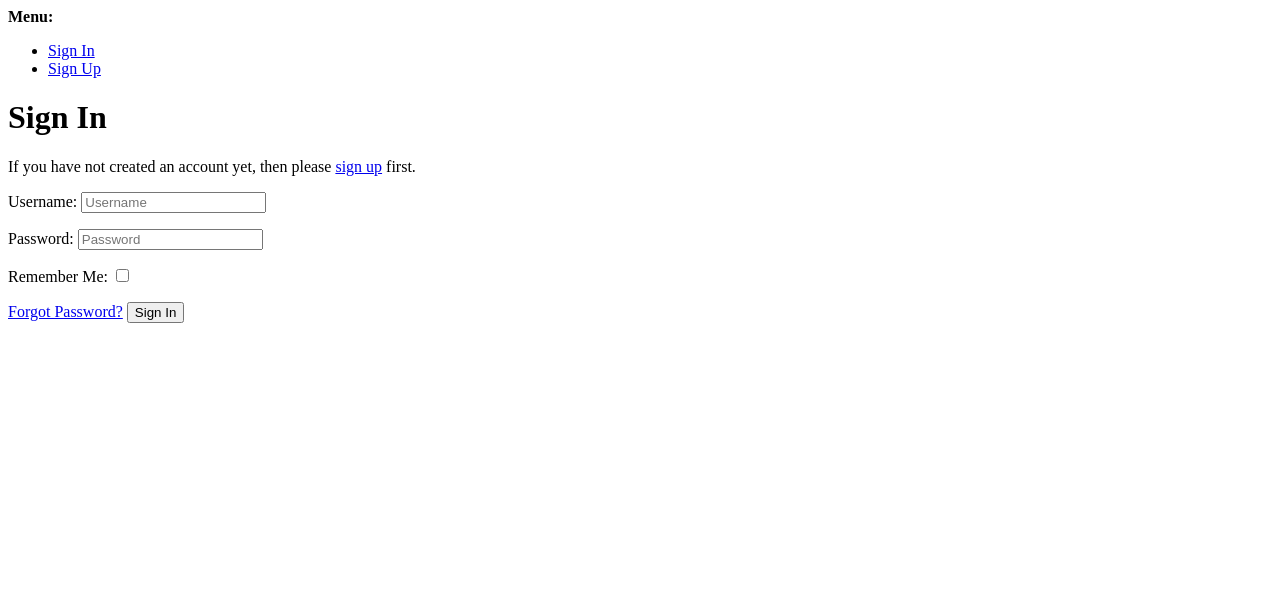
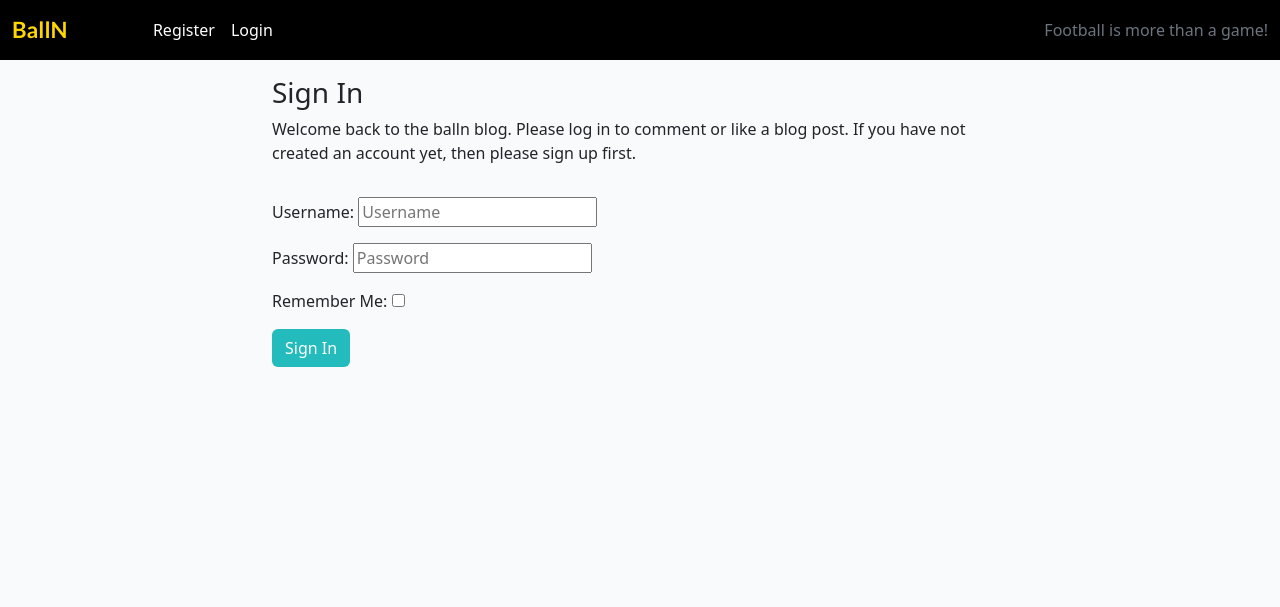
Before and after one commit to AASanusi/balln, a Django app: page /accounts/login/ in a window 1280 px wide. Shown: the top 607 px of the page. Run offline with Django 4.2, Linux system fonts and the light colour scheme; some libraries are stand-ins or nearby versions.

Commit message:
Customize appearance of login.html

```diff
--- a/templates/account/login.html
+++ b/templates/account/login.html
@@ -1,4 +1,4 @@
-{% extends "account/base.html" %}
+{% extends "base.html" %}
 
 {% load i18n %}
 {% load account socialaccount %}
@@ -7,31 +7,20 @@
 
 {% block content %}
 
-<h1>{% trans "Sign In" %}</h1>
+<div class="container">
+  <div class="row">
+    <div class="col-md-8 mt-3 offset-md-2">
 
-{% get_providers as socialaccount_providers %}
+      <h3>{% trans "Sign In" %}</h1>
 
-{% if socialaccount_providers %}
-<p>{% blocktrans with site.name as site_name %}Please sign in with one
-of your existing third party accounts. Or, <a href="{{ signup_url }}">sign up</a>
-for a {{ site_name }} account and sign in below:{% endblocktrans %}</p>
-
-<div class="socialaccount_ballot">
-
-  <ul class="socialaccount_providers">
-    {% include "socialaccount/snippets/provider_list.html" with process="login" %}
-  </ul>
-
-  <div class="login-or">{% trans 'or' %}</div>
-
+      <p>{% blocktrans %}Welcome back to the balln blog.
+        Please log in to comment or like a blog post.
+        If you have not created an account yet, then please
+        <a href="{{ signup_url }}">sign up</a> first.{% endblocktrans %}</p>
     </div>
-
-{% include "socialaccount/snippets/login_extra.html" %}
-
-{% else %}
-<p>{% blocktrans %}If you have not created an account yet, then please
-<a href="{{ signup_url }}">sign up</a> first.{% endblocktrans %}</p>
-{% endif %}
+  </div>
+  <div class="row">
+    <div class="col-md-8 mt-3 offset-md-2">
 
       <form class="login" method="POST" action="{% url 'account_login' %}">
         {% csrf_token %}
@@ -39,8 +28,10 @@ for a {{ site_name }} account and sign in below:{% endblocktrans %}</p>
         {% if redirect_field_value %}
         <input type="hidden" name="{{ redirect_field_name }}" value="{{ redirect_field_value }}" />
         {% endif %}
-  <a class="button secondaryAction" href="{% url 'account_reset_password' %}">{% trans "Forgot Password?" %}</a>
-  <button class="primaryAction" type="submit">{% trans "Sign In" %}</button>
+        <button class="btn btn-signup right" type="submit">{% trans "Sign In" %}</button>
       </form>
+    </div>
+  </div>
+</div>
 
 {% endblock %}
```
Lines whose indentation alone changed are shown as unchanged.
